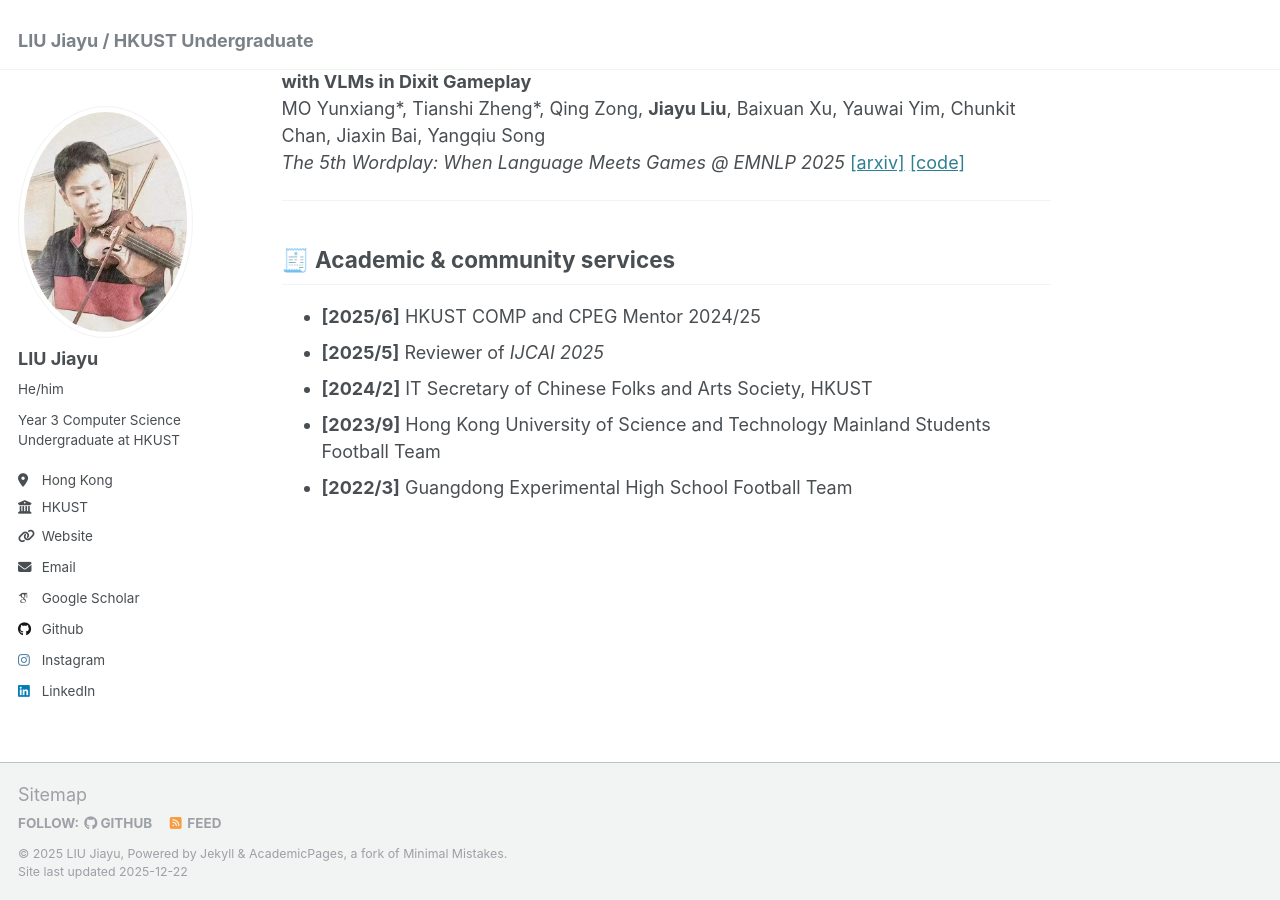
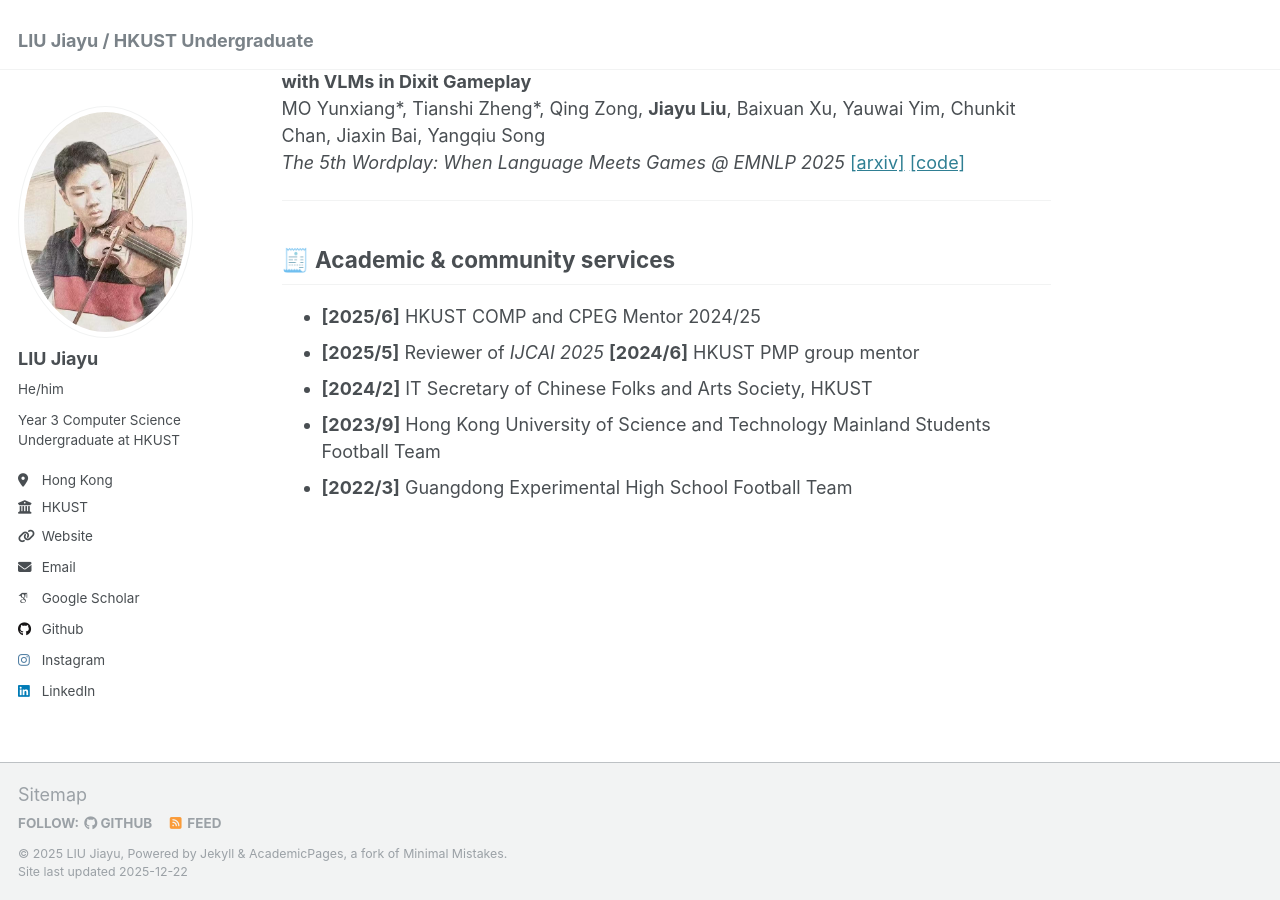
Before and after one commit to JiayuJeff/JiayuJeff.github.io, a Jekyll site: the page built from _pages/about.md, in a window 1280 px wide and 900 px high, scrolled down 2749 px. Built offline with Jekyll 4.4.1, drawn with Linux system fonts in a browser that asks for light colours; some web fonts are replaced.

Commit message:
Update about.md

```diff
--- a/_pages/about.md
+++ b/_pages/about.md
@@ -103,6 +103,7 @@ MO Yunxiang\*, Tianshi Zheng\*, Qing Zong, **Jiayu Liu**, Baixuan Xu, Yauwai Yim
 
 - **[2025/6]** HKUST COMP and CPEG Mentor 2024/25
 - **[2025/5]** Reviewer of *IJCAI 2025*
+  **[2024/6]** HKUST PMP group mentor
 - **[2024/2]** IT Secretary of Chinese Folks and Arts Society, HKUST
 - **[2023/9]** Hong Kong University of Science and Technology Mainland Students Football Team
 - **[2022/3]** Guangdong Experimental High School Football Team
```
